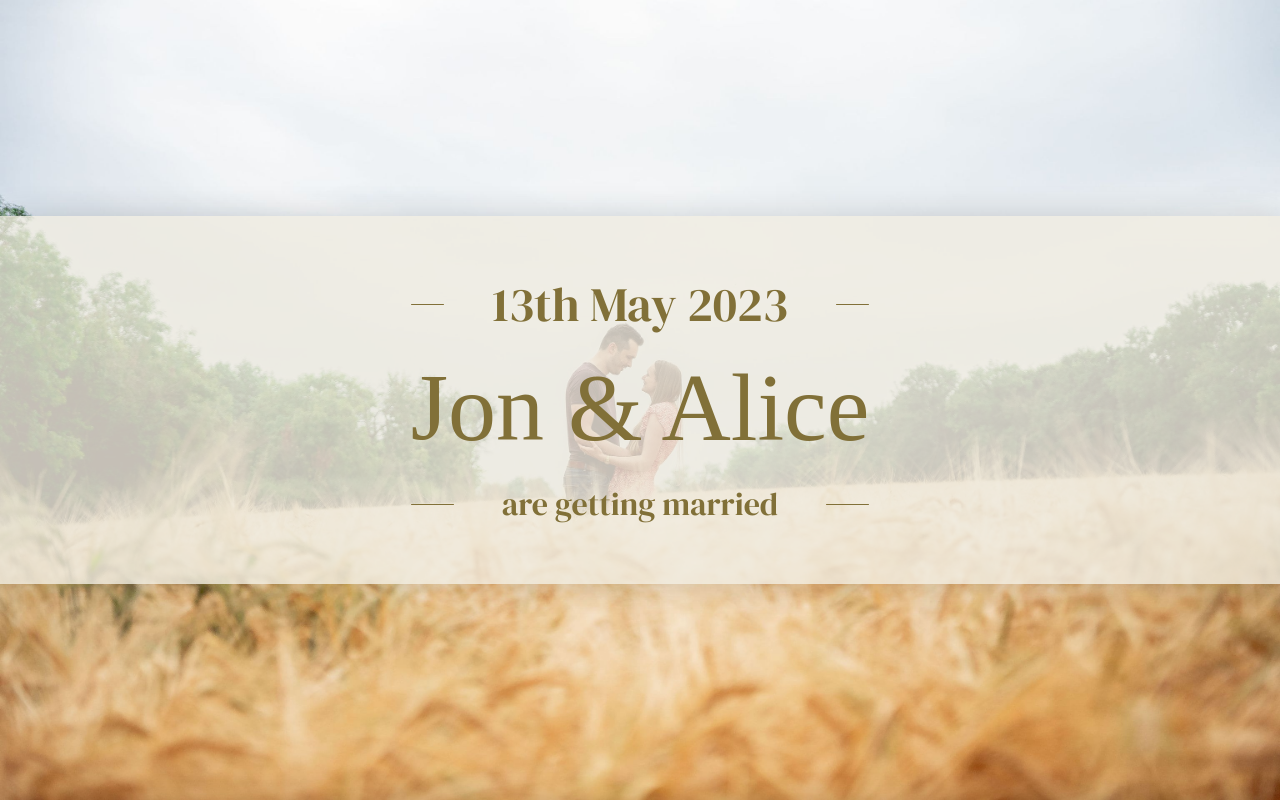
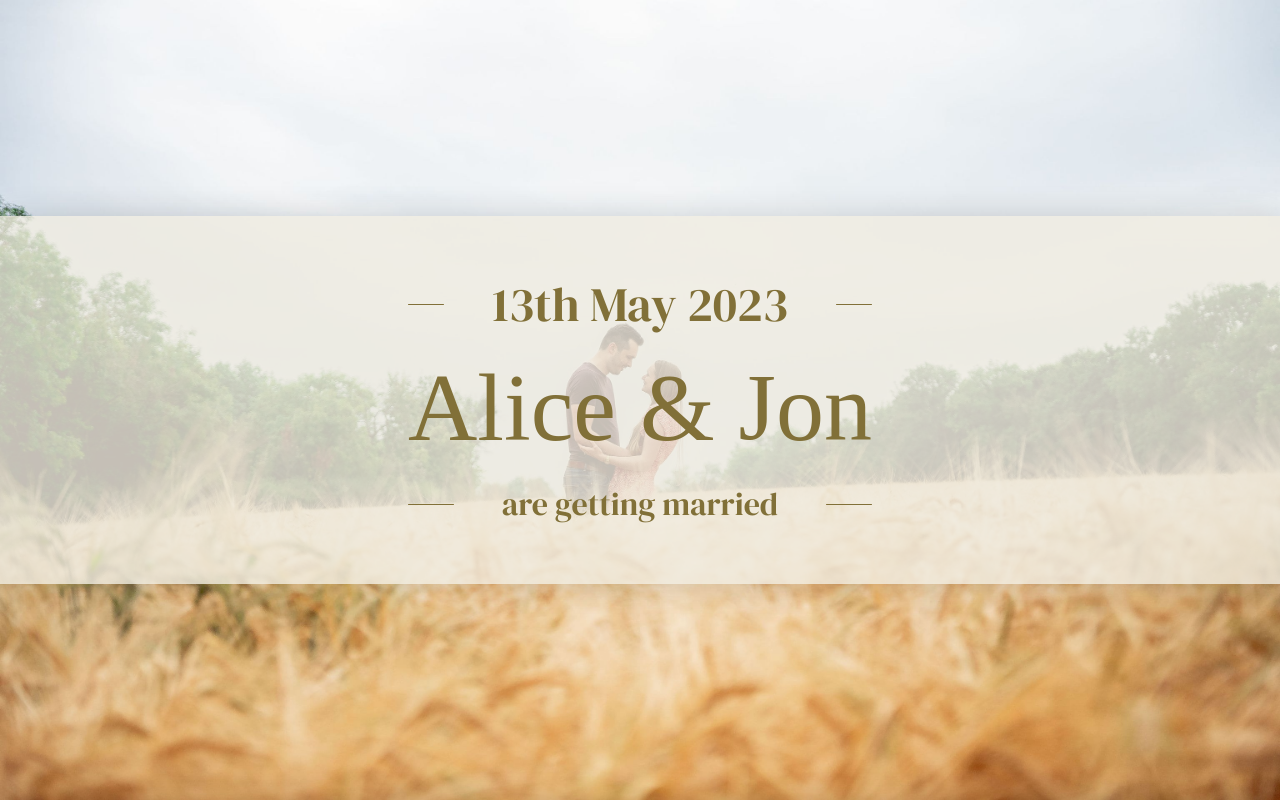
Before and after one commit to emilyswebsites/jon-and-alice, a Nuxt app: page / in a window 1280 px wide. Shown: the top 800 px of the page. Built offline with nearby package versions, Linux system fonts and the light colour scheme; a web font is replaced by a local one.

Commit message:
Make 'Alice' come before 'Jon'

```diff
--- a/nuxt.config.js
+++ b/nuxt.config.js
@@ -4,7 +4,7 @@ export default {
 
   // Global page headers: https://go.nuxtjs.dev/config-head
   head: {
-    title: 'jon-and-alice',
+    title: 'Alice & Jon',
     htmlAttrs: {
       lang: 'en',
     },
--- a/package.json
+++ b/package.json
@@ -1,5 +1,5 @@
 {
-  "name": "jon-and-alice",
+  "name": "alice-and-jon",
   "version": "1.0.0",
   "private": true,
   "scripts": {
--- a/pages/index.vue
+++ b/pages/index.vue
@@ -4,7 +4,7 @@
       <h1 class="hero__banner">
         <div class="hero__banner-content">
           <span class="hero__date linethrough"><span></span><span class="linethrough__content">13th May 2023</span><span></span></span>
-          <span class="hero__title">Jon & Alice</span>
+          <span class="hero__title">Alice & Jon</span>
           <span class="hero__subtitle linethrough"><span></span><span class="linethrough__content">are getting married</span><span></span></span>
         </div>
       </h1>
```
Also changed, not shown: 2 other files (tests, documents, lock files or other folders).
